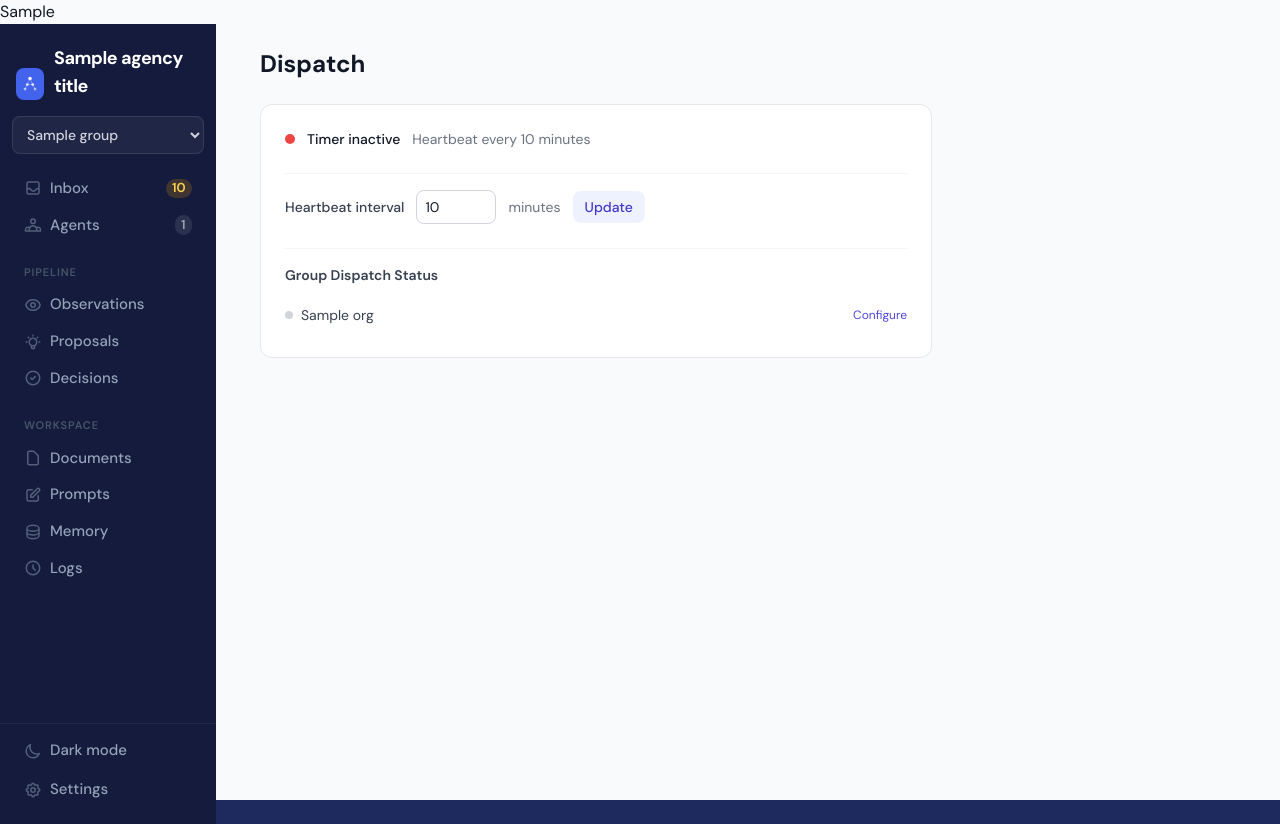
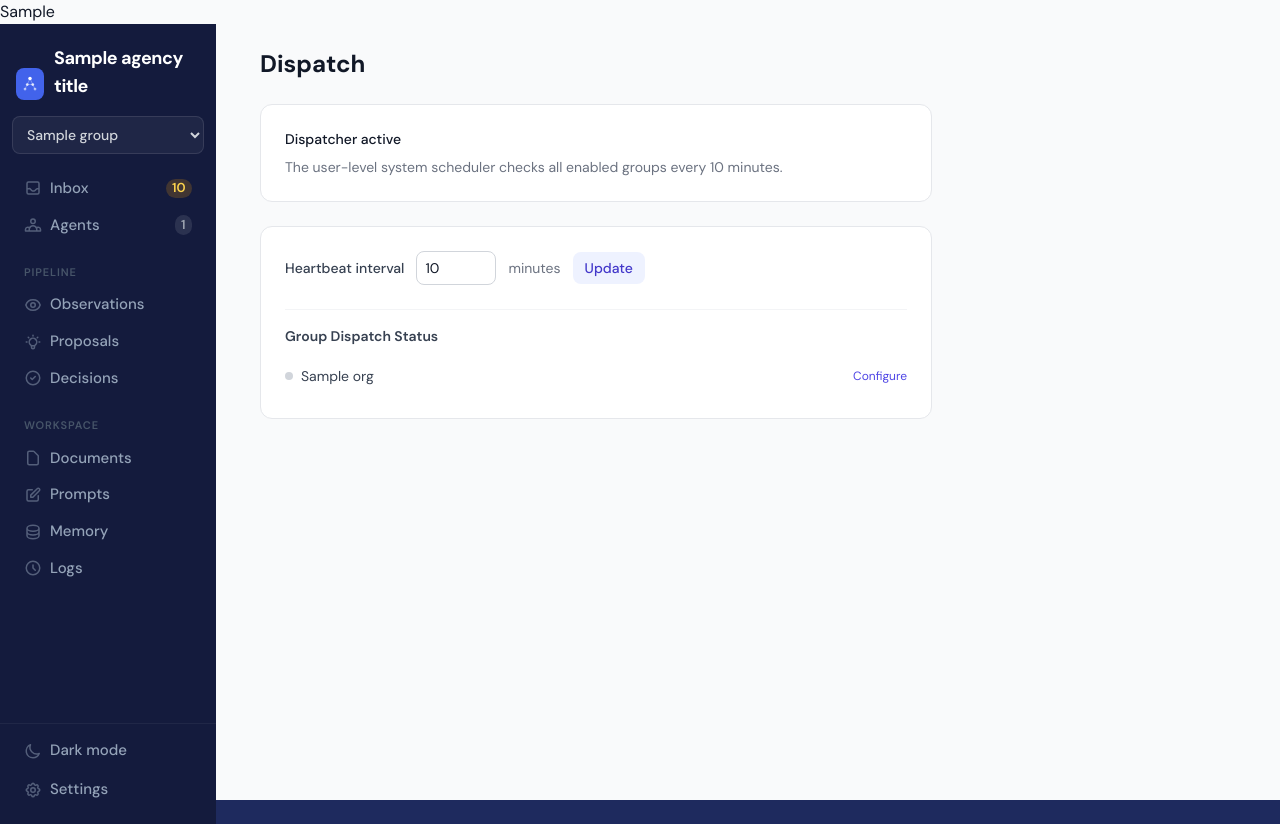
Before and after one commit to Blackhex/christag-agency, a FastAPI app: template agency/templates/admin_dispatch.html in a window 1280 px wide. Run offline with FastAPI, Linux system fonts and the light colour scheme; the template is opened without the code that fills it: most values are stand-ins (such as "Sample title", 1, 10 or a date in 2020); some libraries are stand-ins or nearby versions.

Commit message:
fix(dashboard): separate schedules from dispatcher health

```diff
--- a/agency/app.py
+++ b/agency/app.py
@@ -277,30 +277,23 @@ def _workspace_types_json() -> str:
 
 
 def get_dispatch_status() -> dict:
-    """Return dispatch installation status."""
-    status = _get_timer_status()
-    config_dispatch = CONFIG.get("agency", {}).get("dispatch", {})
-    status["interval"] = config_dispatch.get("interval", 15)
-    status["installed"] = status["installed"] or config_dispatch.get("installed", False)
-    return status
-
-
-def install_dispatch(interval: int = 15) -> str | None:
-    """Install dispatch timer using platform-native scheduler."""
-    error = install_timer(str(CONFIG_PATH), interval)
-    if error:
-        return error
-    # Update config
+    """Return runtime scheduler status for the active singleton config."""
     config = load_config()
-    if "agency" not in config:
-        config["agency"] = {}
-    if "dispatch" not in config["agency"]:
-        config["agency"]["dispatch"] = {}
-    config["agency"]["dispatch"]["installed"] = True
-    config["agency"]["dispatch"]["interval"] = interval
-    save_config(config)
-    reload_groups()
-    return None
+    interval = config.get("agency", {}).get("dispatch", {}).get("interval", 15)
+    return _get_timer_status(CONFIG_PATH.resolve(), interval)
+
+
+def install_dispatch(interval: int | None = None, replace: bool = False) -> str | None:
+    """Install or repair the scheduler for the active singleton config."""
+    config = load_config()
+    dispatch_config = config.setdefault("agency", {}).setdefault("dispatch", {})
+    dispatch_config.pop("installed", None)
+    desired_interval = interval if interval is not None else dispatch_config.get("interval", 15)
+    if interval is not None:
+        dispatch_config["interval"] = desired_interval
+        save_config(config)
+        reload_groups()
+    return install_timer(str(CONFIG_PATH.resolve()), desired_interval, replace=replace)
 
 
 @asynccontextmanager
@@ -1651,30 +1644,37 @@ async def admin_save_settings(request: Request):
     _THEME_CSS_CACHE.clear()  # Invalidate cached CSS
 
     # Handle dispatch interval update
+    dispatch_interval = None
     dispatch_interval_raw = form.get("dispatch_interval", "")
     if dispatch_interval_raw:
         try:
-            new_interval = int(dispatch_interval_raw)
-            if 5 <= new_interval <= 120:
-                if "dispatch" not in config["agency"]:
-                    config["agency"]["dispatch"] = {}
-                old_interval = config["agency"]["dispatch"].get("interval", 15)
-                config["agency"]["dispatch"]["interval"] = new_interval
-                # If interval changed and dispatch is installed, reload timer
-                if new_interval != old_interval and config["agency"]["dispatch"].get("installed", False):
-                    subprocess.run(
-                        ["systemctl", "--user", "daemon-reload"],
-                        capture_output=True, text=True, timeout=10,
-                    )
-                    subprocess.run(
-                        ["systemctl", "--user", "restart", "agency-dispatch.timer"],
-                        capture_output=True, text=True, timeout=10,
-                    )
+            candidate_interval = int(dispatch_interval_raw)
         except (ValueError, TypeError):
-            pass
+            candidate_interval = 0
+        if 5 <= candidate_interval <= 120:
+            dispatch_interval = candidate_interval
+            dispatch_config = config.setdefault("agency", {}).setdefault("dispatch", {})
+            dispatch_config.pop("installed", None)
+            dispatch_config["interval"] = dispatch_interval
 
     save_config(config)
     reload_groups()
+    dispatch_error = ""
+    if dispatch_interval is not None:
+        runtime_status = _get_timer_status(CONFIG_PATH.resolve(), dispatch_interval)
+        if runtime_status["installed"]:
+            dispatch_error = install_timer(
+                str(CONFIG_PATH.resolve()),
+                dispatch_interval,
+                replace=False,
+            ) or ""
+    if dispatch_error:
+        return templates.TemplateResponse(
+            request,
+            "admin_dispatch.html",
+            {"request": request, **admin_context("dispatch", dispatch_error=dispatch_error)},
+            status_code=409,
+        )
     # Redirect back to dispatch page if interval was changed, otherwise settings
     redirect = "/admin/dispatch" if dispatch_interval_raw else "/admin/"
     return RedirectResponse(redirect, status_code=303)
@@ -1682,13 +1682,16 @@ async def admin_save_settings(request: Request):
 
 @app.post("/admin/dispatch/install", response_class=HTMLResponse)
 async def admin_dispatch_install(request: Request):
-    """Install the dispatch systemd timer."""
-    error = install_dispatch()
+    """Install or repair the global platform scheduler."""
+    form = await request.form()
+    error = install_dispatch(replace=form.get("replace") == "true")
     if error:
-        return templates.TemplateResponse(request, "admin_dispatch.html", {
-            "request": request,
-            **admin_context("dispatch", dispatch_error=error),
-        })
+        return templates.TemplateResponse(
+            request,
+            "admin_dispatch.html",
+            {"request": request, **admin_context("dispatch", dispatch_error=error)},
+            status_code=409,
+        )
     return RedirectResponse("/admin/dispatch", status_code=303)
 
 
@@ -1845,7 +1848,7 @@ async def admin_org_edit(request: Request, org: str):
         "dispatch_timeout": dispatch_cfg.get("timeout", 1800),
         "dispatch_daily_limit": dispatch_cfg.get("daily_limit", 20),
         "dispatch_agents": dispatch_cfg.get("agents", {}),
-        "dispatch_installed": CONFIG.get("agency", {}).get("dispatch", {}).get("installed", False),
+        "dispatcher_active": get_dispatch_status()["state"] == "active",
         "available_prompts": prompts,
         "all_integrations": {name: i.display_name for name, i in REGISTRY.items()},
         "default_integration": g.get("default_integration", "claude-code"),
@@ -1935,7 +1938,7 @@ async def admin_org_save(request: Request, org: str):
             "dispatch_timeout": config["groups"][org].get("dispatch", {}).get("timeout", 1800),
             "dispatch_daily_limit": config["groups"][org].get("dispatch", {}).get("daily_limit", 20),
             "dispatch_agents": config["groups"][org].get("dispatch", {}).get("agents", {}),
-            "dispatch_installed": CONFIG.get("agency", {}).get("dispatch", {}).get("installed", False),
+            "dispatcher_active": get_dispatch_status()["state"] == "active",
             "available_prompts": sorted(f.name for f in (Path(path) / "shared" / "prompts").glob("*.md")) if (Path(path) / "shared" / "prompts").exists() else [],
             "warning": warning + " Changes saved.",
         })
@@ -2112,7 +2115,7 @@ async def admin_org_autodetect(request: Request, org: str):
         "dispatch_timeout": dispatch_cfg.get("timeout", 1800),
         "dispatch_daily_limit": dispatch_cfg.get("daily_limit", 20),
         "dispatch_agents": dispatch_cfg.get("agents", {}),
-        "dispatch_installed": CONFIG.get("agency", {}).get("dispatch", {}).get("installed", False),
+        "dispatcher_active": get_dispatch_status()["state"] == "active",
         "available_prompts": prompts,
         "all_integrations": {name: i.display_name for name, i in REGISTRY.items()},
         "default_integration": g.get("default_integration", "claude-code"),
--- a/agency/templates/admin_dispatch.html
+++ b/agency/templates/admin_dispatch.html
@@ -10,41 +10,44 @@
   </div>
   {% endif %}
 
-  {% if not dispatch.installed %}
-  <div class="bg-white rounded-xl border border-gray-200 p-8 text-center">
-    <p class="text-gray-600 mb-2">Dispatch runs your agents on a schedule using a systemd timer.</p>
-    <p class="text-sm text-gray-500 mb-6">This will install a user-level systemd service and timer that triggers agent dispatch every 15 minutes.</p>
-    <form method="post" action="/admin/dispatch/install">
-      <button type="submit"
-              class="px-5 py-2.5 bg-indigo-600 text-white text-sm font-medium rounded-lg hover:bg-indigo-700 transition-colors">
-        Set Up Dispatch
-      </button>
-    </form>
+  <div class="bg-white rounded-xl border border-gray-200 p-6 space-y-6">
+    <div class="flex items-start justify-between gap-4">
+      <div>
+        {% if dispatch.state == 'active' %}
+        <p class="text-sm font-medium text-gray-900">Dispatcher active</p>
+        <p class="mt-2 text-sm text-gray-500">The user-level system scheduler checks all enabled groups every {{ dispatch.expected_interval }} minutes.</p>
+        {% elif dispatch.state == 'misconfigured' %}
+        <p class="text-sm font-medium text-gray-900">Dispatcher misconfigured</p>
+        <p class="mt-2 text-sm text-gray-500">Mismatched fields: {{ dispatch.mismatches | join(', ') }}</p>
+        {% else %}
+        <p class="text-sm font-medium text-gray-900">Dispatcher inactive</p>
+        <p class="mt-2 text-sm text-gray-500">Set up the user-level system scheduler to run enabled group schedules.</p>
+        {% endif %}
+      {% if dispatch.error %}
+      <p class="mt-2 text-sm text-red-700">{{ dispatch.error }}</p>
+      {% endif %}
+      </div>
+      {% if dispatch.state != 'active' %}
+      <form method="post" action="/admin/dispatch/install"
+            {% if dispatch.config_conflict %}onsubmit="return confirm('Replace the dispatcher for {{ dispatch.config_path }} with this dashboard config?')"{% endif %}>
+        {% if dispatch.config_conflict %}<input type="hidden" name="replace" value="true">{% endif %}
+        <button type="submit" class="px-4 py-2 bg-indigo-600 text-white text-sm font-medium rounded-lg hover:bg-indigo-700 transition-colors">
+          {{ 'Set Up Dispatcher' if not dispatch.installed else 'Repair Dispatcher' }}
+        </button>
+      </form>
+      {% endif %}
+    </div>
   </div>
-  {% else %}
-  <div class="bg-white rounded-xl border border-gray-200 p-6 space-y-6">
-    <!-- Status -->
-    <div class="flex items-center justify-between">
-      <div class="flex items-center gap-3">
-        {% if dispatch.timer_active %}
-        <span class="inline-block w-2.5 h-2.5 rounded-full bg-green-500"></span>
-        <span class="text-sm font-medium text-gray-900">Timer active</span>
-        {% else %}
-        <span class="inline-block w-2.5 h-2.5 rounded-full bg-red-500"></span>
-        <span class="text-sm font-medium text-gray-900">Timer inactive</span>
-        {% endif %}
-        <span class="text-sm text-gray-500">Heartbeat every {{ dispatch.interval }} minutes</span>
-      </div>
-    </div>
 
+  <div class="mt-6 bg-white rounded-xl border border-gray-200 p-6 space-y-6">
     <!-- Interval Setting -->
-    <div class="pt-4 border-t border-gray-100">
+    <div>
       <form method="post" action="/admin/settings" class="flex items-center gap-3">
         <input type="hidden" name="title" value="{{ agency_title }}">
         <input type="hidden" name="default_group" value="{{ default_group }}">
         <label for="dispatch_interval" class="text-sm font-medium text-gray-700">Heartbeat interval</label>
         <input type="number" name="dispatch_interval" id="dispatch_interval"
-               value="{{ dispatch.interval }}" min="5" max="120" step="5"
+               value="{{ dispatch.expected_interval }}" min="5" max="120" step="5"
                class="w-20 px-2 py-1.5 border border-gray-300 rounded-lg text-sm focus:ring-2 focus:ring-indigo-500 focus:border-indigo-500">
         <span class="text-sm text-gray-500">minutes</span>
         <button type="submit"
@@ -76,6 +79,5 @@
     </div>
     {% endif %}
   </div>
-  {% endif %}
 </div>
 {% endblock %}
--- a/agency/templates/admin_groups.html
+++ b/agency/templates/admin_groups.html
@@ -33,7 +33,7 @@
             <span class="text-gray-300">|</span>
             <span class="inline-flex items-center gap-1 text-indigo-600">
               <svg class="w-3.5 h-3.5" fill="none" stroke="currentColor" viewBox="0 0 24 24"><path stroke-linecap="round" stroke-linejoin="round" stroke-width="2" d="M12 8v4l3 3m6-3a9 9 0 11-18 0 9 9 0 0118 0z"/></svg>
-              Dispatch on
+              Schedule enabled
             </span>
             {% endif %}
           </div>
--- a/agency/templates/agent_profile.html
+++ b/agency/templates/agent_profile.html
@@ -46,7 +46,7 @@
       {% endif %}
       {% if agent_schedule %}
       <div class="flex flex-wrap items-center gap-1.5 mt-2">
-        <span class="inline-block w-1.5 h-1.5 rounded-full {% if dispatch_enabled %}bg-emerald-400{% else %}bg-gray-300{% endif %}" title="Dispatch {{ 'enabled' if dispatch_enabled else 'disabled' }}"></span>
+        <span class="inline-block w-1.5 h-1.5 rounded-full {% if dispatch_enabled %}bg-emerald-400{% else %}bg-gray-300{% endif %}" title="Schedule {{ 'enabled' if dispatch_enabled else 'disabled' }}"></span>
         {% for rule in agent_schedule %}
         <span class="inline-flex items-center gap-1 px-2 py-0.5 rounded-full text-xs font-mono {% if dispatch_enabled %}bg-indigo-50 text-indigo-700{% else %}bg-gray-100 text-gray-500{% endif %}">
           {{ rule.get('prompt', '') }}
@@ -56,7 +56,7 @@
       </div>
       {% else %}
       <div class="mt-2">
-        <span class="text-xs text-gray-400">No dispatch schedule</span>
+        <span class="text-xs text-gray-400">No schedule configured</span>
       </div>
       {% endif %}
     </div>
```
Also changed, not shown: agency/templates/admin_org_edit.html (+7 -1 lines), tests/test_admin_dispatch.py (added, +163 -0 lines).
